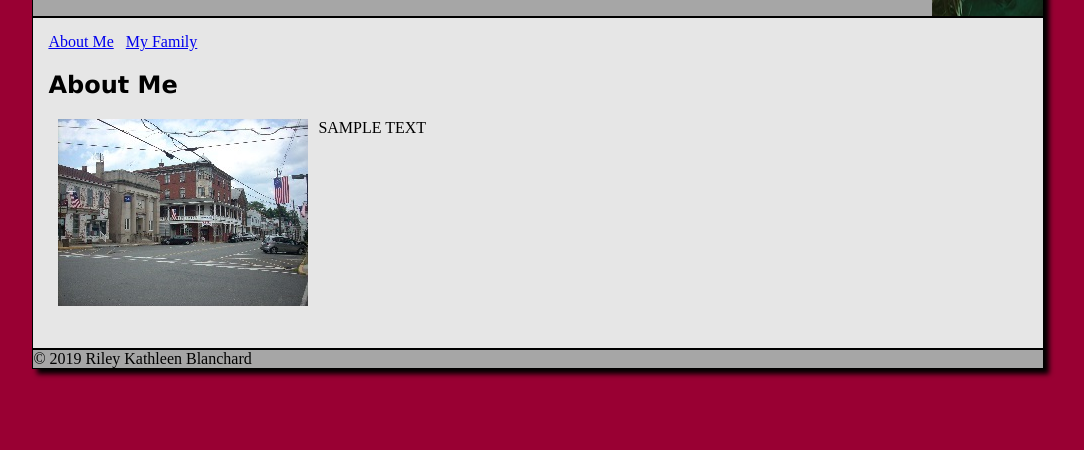
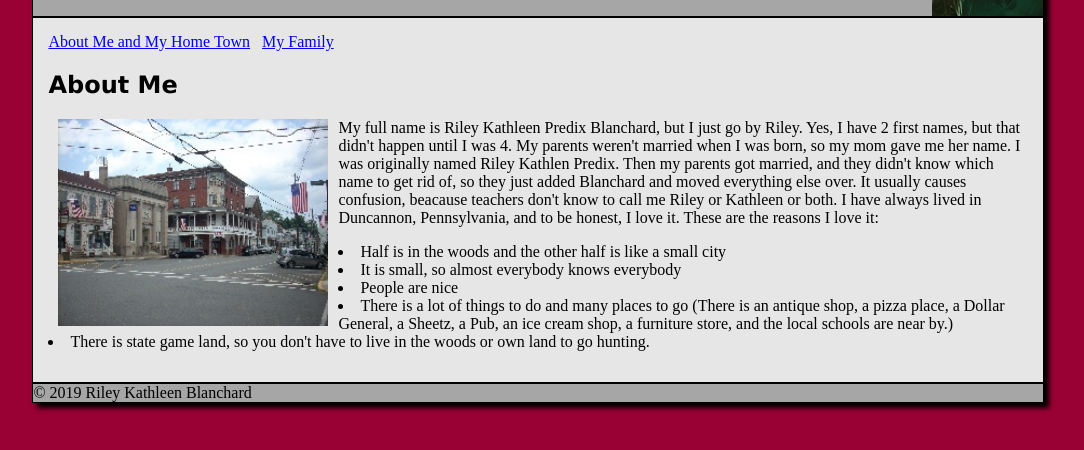
Before and after one commit to rblanchard04/rblanchard04.github.io, a plain HTML site: page index.html in a window 1280 px wide. Shown: the part 114-564 px from the top of the page, without its empty margins (102-1186 px from the left). Drawn offline with Linux system fonts and the light colour scheme.

Commit message:
Add files via upload

```diff
--- a/index.html
+++ b/index.html
@@ -11,13 +11,20 @@
 			</header>
 			<div id="content">
 				<nav>
-					<a href="index.html">About Me</a> &nbsp;
+					<a href="index.html">About Me and My Home Town</a> &nbsp;
 					<a href="family.html">My Family</a>
 				</nav>
 				<h2>About Me</h2>
-				<img src="HomeTown.jpg" width="250" height="187" alt="Duncannon, Pennsylvania"
+				<img src="HomeTown.jpg" width="270" height="207"alt="Duncannon, Pennsylvania"
 				class="floatImg">
-				<p>SAMPLE TEXT</p>
+				<p>My full name is Riley Kathleen Predix Blanchard, but I just go by Riley. Yes, I have 2 first names, but that didn't happen until I was 4. My parents weren't married when I was born, so my mom gave me her name. I was originally named Riley Kathlen Predix. Then my parents got married, and they didn't know which name to get rid of, so they just added Blanchard and moved everything else over. It usually causes confusion, beacause teachers don't know to call me Riley or Kathleen or both.
+
+				I have always lived in Duncannon, Pennsylvania, and to be honest, I love it. These are the reasons I love it:
+					<li>Half is in the woods and the other half is like a small city</li>
+					<li>It is small, so almost everybody knows everybody</li>
+					<li>People are nice</li>
+					<li>There is a lot of things to do and many places to go (There is an antique shop, a pizza place, a Dollar General, a Sheetz, a Pub, an ice cream shop, a furniture store, and the local schools are near by.)</li>
+					<li>There is state game land, so you don't have to live in the woods or own land to go hunting.</li></p>
 			</div>
 			<footer> &copy;  2019 Riley Kathleen Blanchard </footer>
 		</div>
```
